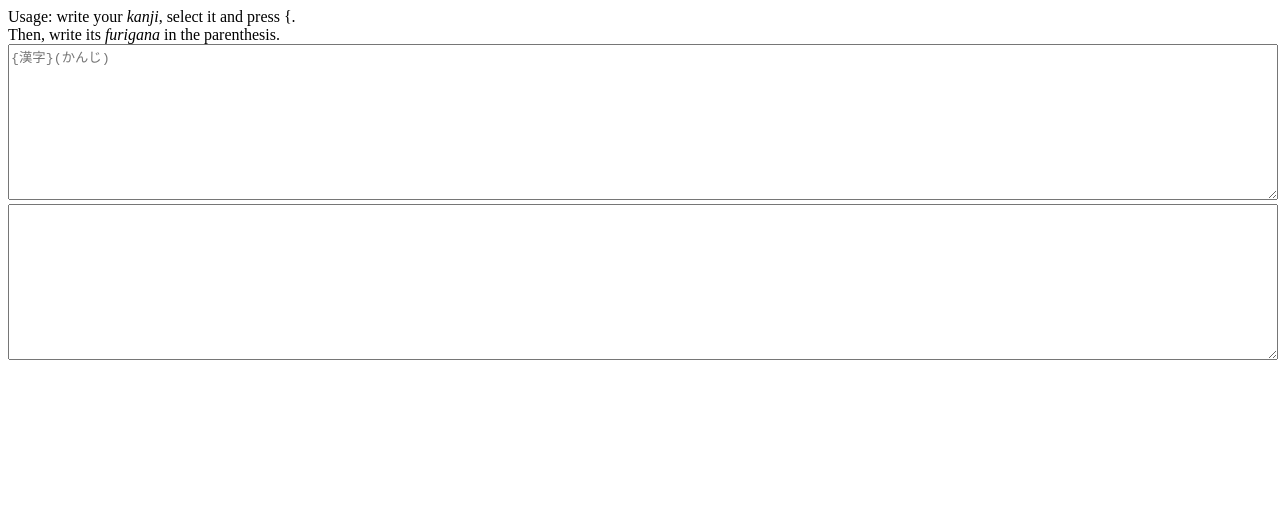
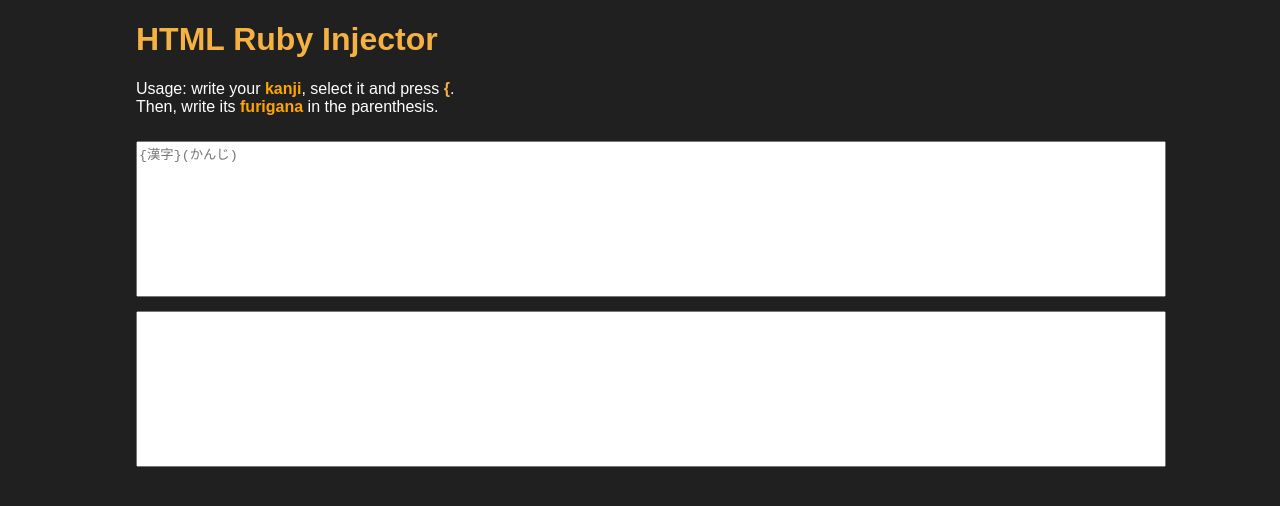
Before and after one commit to kyodai-labs/html-ruby-injector, a plain HTML site: page index.html in a window 1280 px wide. Drawn offline with Linux system fonts and the light colour scheme.

Commit message:
Make it sexy

```diff
--- a/index.html
+++ b/index.html
@@ -7,17 +7,47 @@
     <meta http-equiv="X-UA-Compatible" content="ie=edge">
     <title>Ruby injector</title>
     <style>
-        .fullwidth {
+        body{
             width: 100%;
+            background-color: #202020;
+            text-align: center;
+            font-family: Arial, Helvetica, sans-serif;
+            color: #FFFFFF;
+            overflow: hidden;
+        }
+        .containers{
+            width: 80%;
+            margin: 10px auto;
+            text-align: left;
+        }
+        .containers:first-child{
+            margin-bottom: 25px;
+        }
+        .containers rt{
+            color: #FFA500;
+            font-size: 8pt;
+
+        }
+        .input-style{
+            width: 100%;
+            resize: none;
+        }
+        .highlight{
+            font-weight: 700;
+            color: #FFA500;
+        }
+        .highlight.memeguy{
+            color: #f5b142;
         }
     </style>
 </head>
 <body>
-    <div>Usage: write your <i>kanji</i>, select it and press {.<br>
-         Then, write its <i>furigana</i> in the parenthesis.</div>
-    <div><textarea id="input" class="fullwidth" cols="30" rows="10" placeholder="{漢字}(かんじ)"></textarea></div>
-    <div><textarea id="output" class="fullwidth" cols="30" rows="10"></textarea></div>
-    <div id="preview" class="fullwidth"></div>
+    <div class="containers"><h1 class="highlight memeguy">HTML Ruby Injector</h1>
+        Usage: write your <span class="highlight">kanji</span>, select it and press <span class="highlight memeguy">{</span>.<br>
+        Then, write its <span class="highlight">furigana</span> in the parenthesis.</div>
+    <div class="containers"><textarea id="input" class="input-style" cols="30" rows="10" placeholder="{漢字}(かんじ)"></textarea></div>
+    <div class="containers"><textarea id="output" class="input-style" cols="30" rows="10"></textarea></div>
+    <div id="preview" class="containers"></div>
 
     <script>
         var pattern = /\{([^\}]*)\}\(([^\)]*)\)/g,
```
